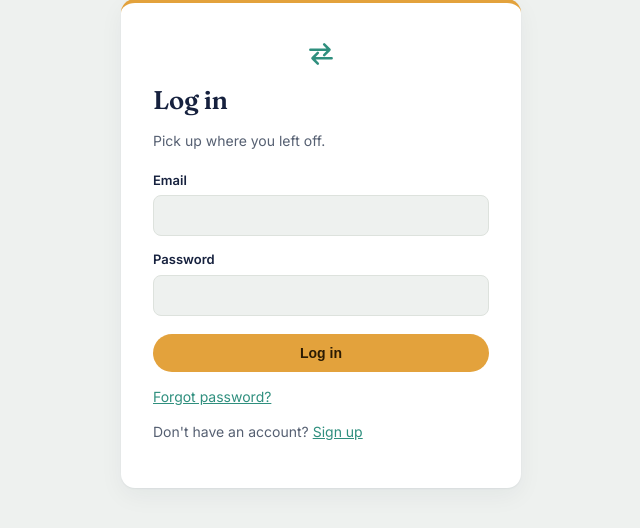
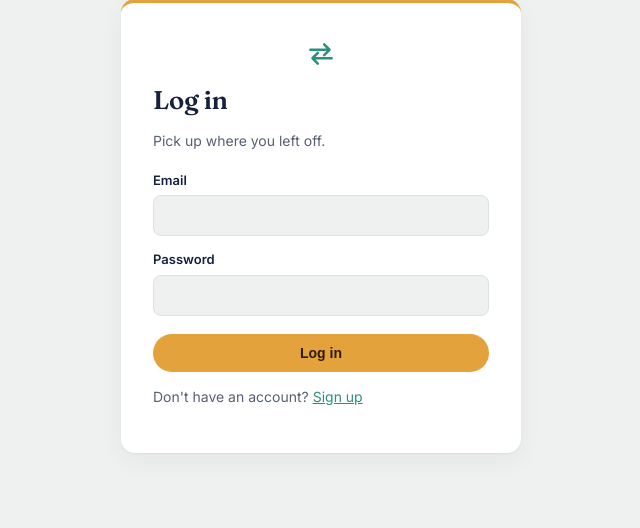
Before and after one commit to kumarjhasumit312-png/skillsshareapp, a Flask app: page /login in a window 1280 px wide. Shown: the part 151-679 px from the top of the page, without its empty margins (319-959 px from the left). Run offline with Flask 3, Linux system fonts and the light colour scheme.

Commit message:
Remove 'Forgot password?' link from login.html
Removed the 'Forgot password?' link from the login form.

```diff
--- a/templates/login.html
+++ b/templates/login.html
@@ -10,13 +10,10 @@
     <form method="POST">
         <label>Email</label>
         <input type="email" name="email" required>
-
         <label>Password</label>
         <input type="password" name="password" required>
-
         <button type="submit" class="btn" style="width:100%">Log in</button>
     </form>
-    <p><a href="{{ url_for('auth.forgot_password') }}">Forgot password?</a></p>
     <p>Don't have an account? <a href="{{ url_for('auth.signup') }}">Sign up</a></p>
 </div>
 {% endblock %}
```
